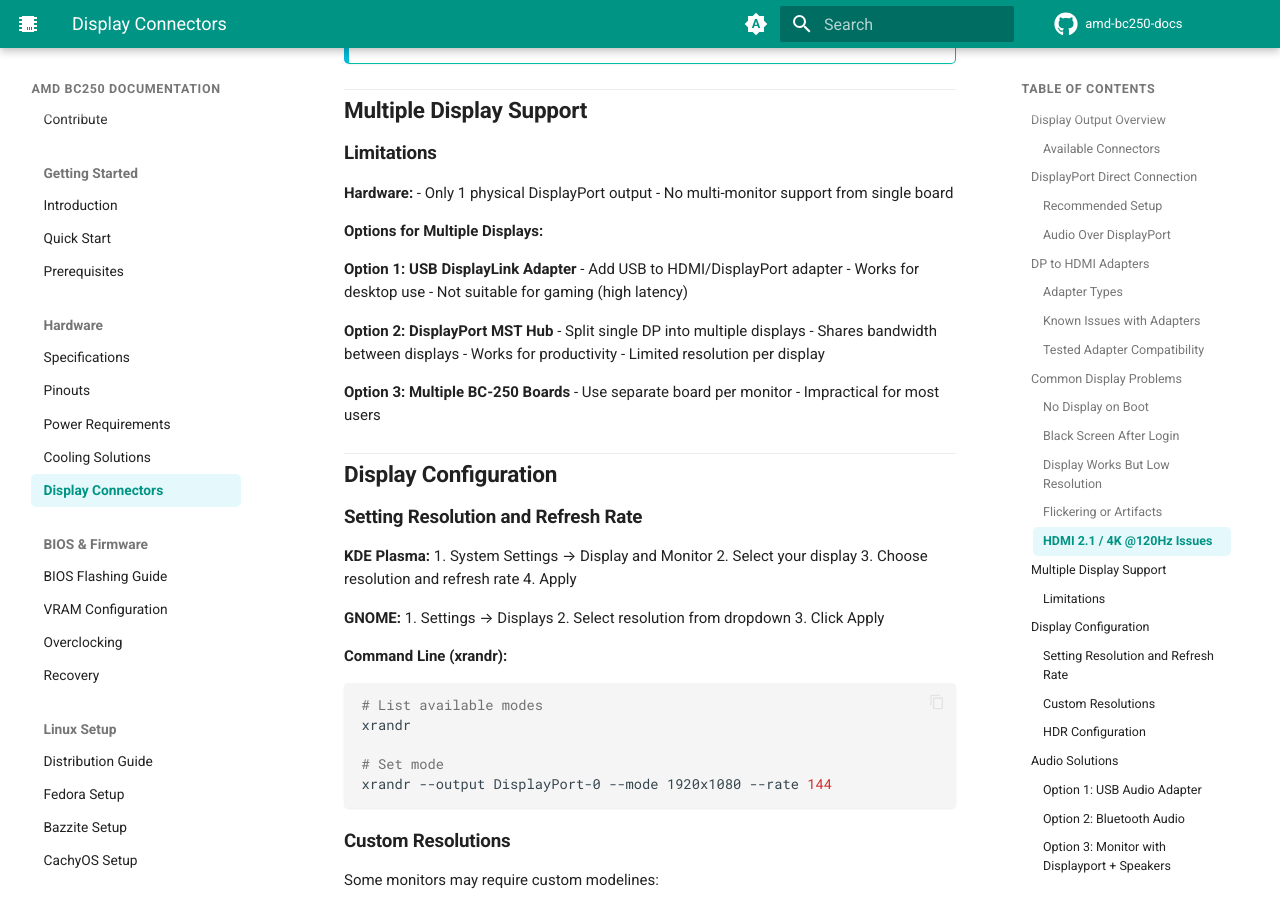
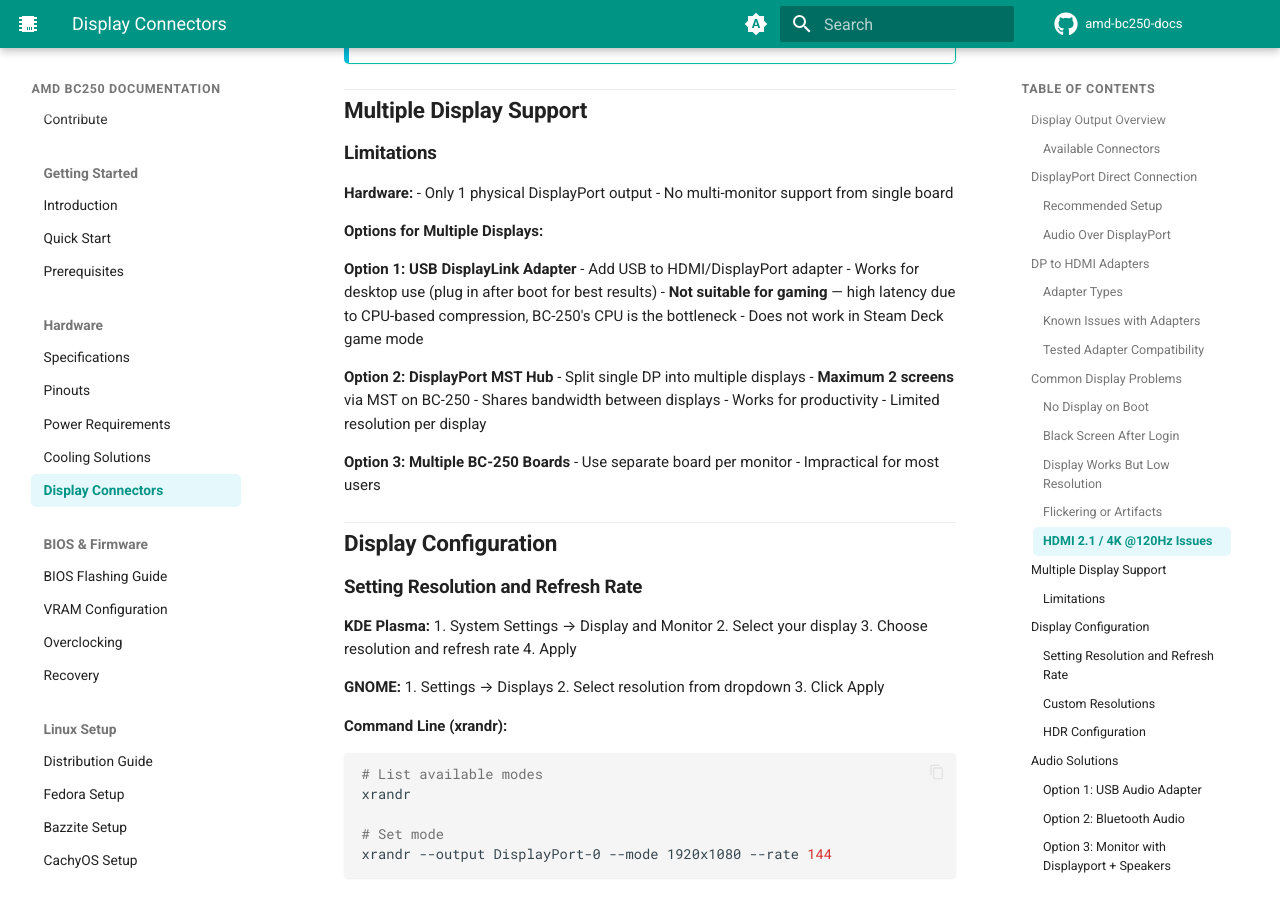
Before and after one commit to elektricM/amd-bc250-docs, an MkDocs documentation site: the page built from docs/hardware/display.md, in a window 1280 px wide and 900 px high, scrolled down 4142 px. Built offline with MkDocs 1.6.1 and Material for MkDocs 9.7.7, drawn with Linux system fonts in a browser that asks for light colours; comment, search, counter and statistics services are not loaded; the version menu is left out; some of the changed text lies outside the part shown.

Commit message:
fix(display): update connector info, note normal dmesg errors

```diff
--- a/docs/hardware/display.md
+++ b/docs/hardware/display.md
@@ -238,11 +237,13 @@
 
 **Option 1: USB DisplayLink Adapter**
 - Add USB to HDMI/DisplayPort adapter
-- Works for desktop use
-- Not suitable for gaming (high latency)
+- Works for desktop use (plug in after boot for best results)
+- **Not suitable for gaming** — high latency due to CPU-based compression, BC-250's CPU is the bottleneck
+- Does not work in Steam Deck game mode
 
 **Option 2: DisplayPort MST Hub**
 - Split single DP into multiple displays
+- **Maximum 2 screens** via MST on BC-250
 - Shares bandwidth between displays
 - Works for productivity
 - Limited resolution per display
```
Also changed, not shown: other parts of docs/hardware/display.md (+1 -2 lines).
